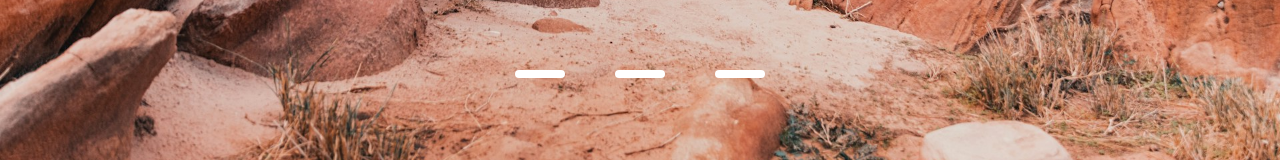
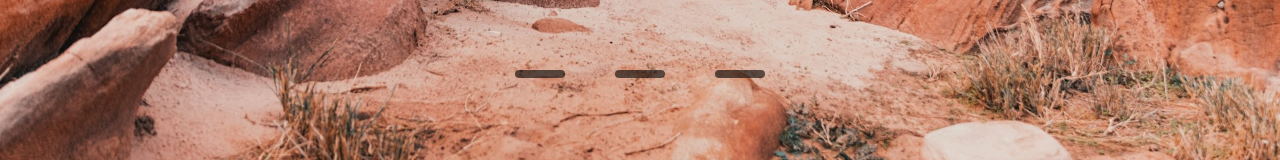
Before and after one commit to Muqorrobin22/Carousel-with-react-and-scss, a React (Vite) app: page / in a window 1280 px wide. Shown: the part 594-754 px from the top of the page. Built offline with nearby package versions, Linux system fonts and the light colour scheme.

Commit message:
Create the nav_item active style

```diff
--- a/src/components/CarouselInner.module.scss
+++ b/src/components/CarouselInner.module.scss
@@ -23,9 +23,13 @@
     .nav_item {
       width: 50px;
       height: 8px;
-      background-color: white;
+      background-color: rgba($color: #000000, $alpha: 0.6);
       border-radius: 20px;
       cursor: pointer;
+    }
+
+    .nav_item.active {
+      background-color: white;
     }
   }
   // --------------- End of Navigation -------------------//
```
